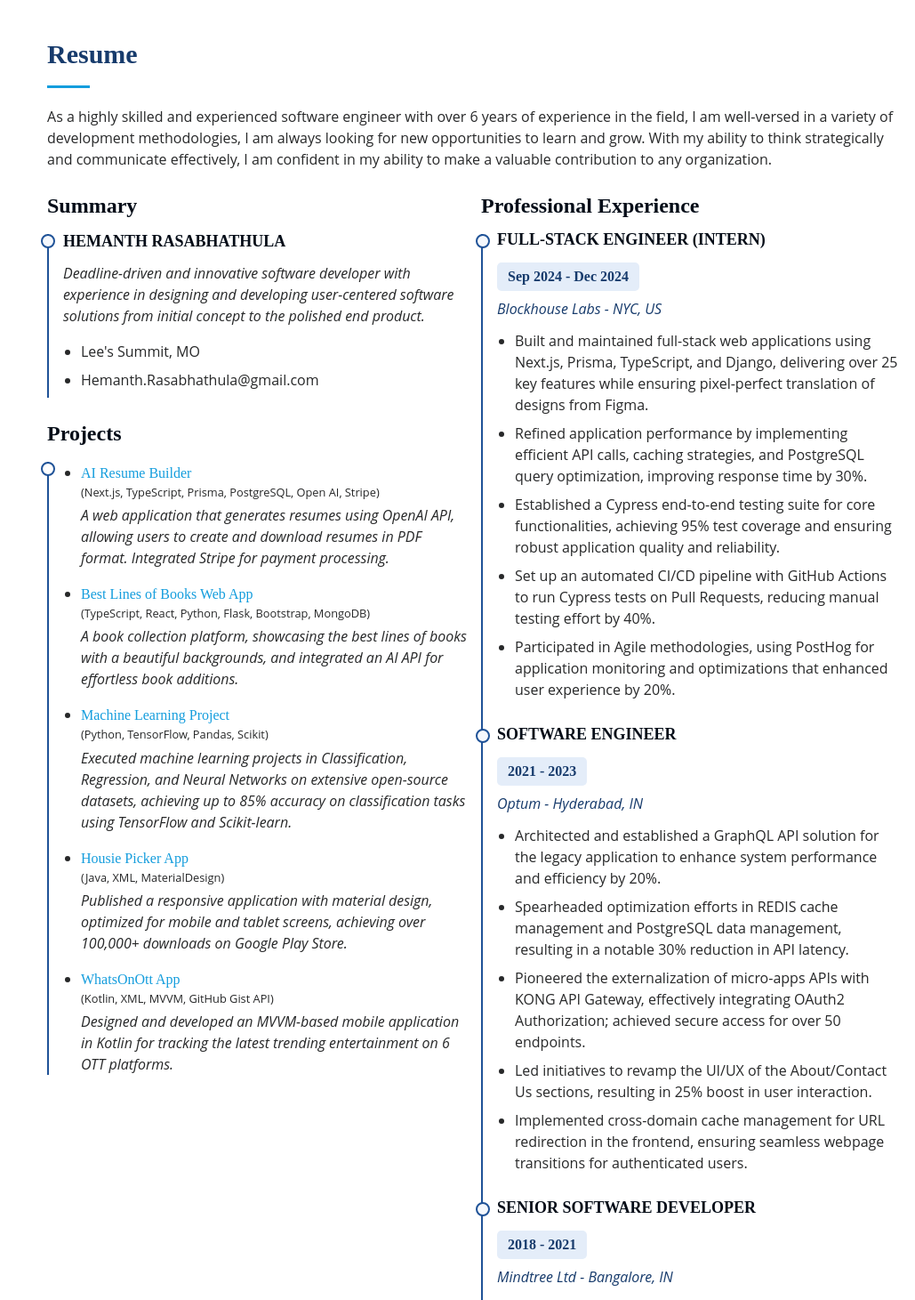
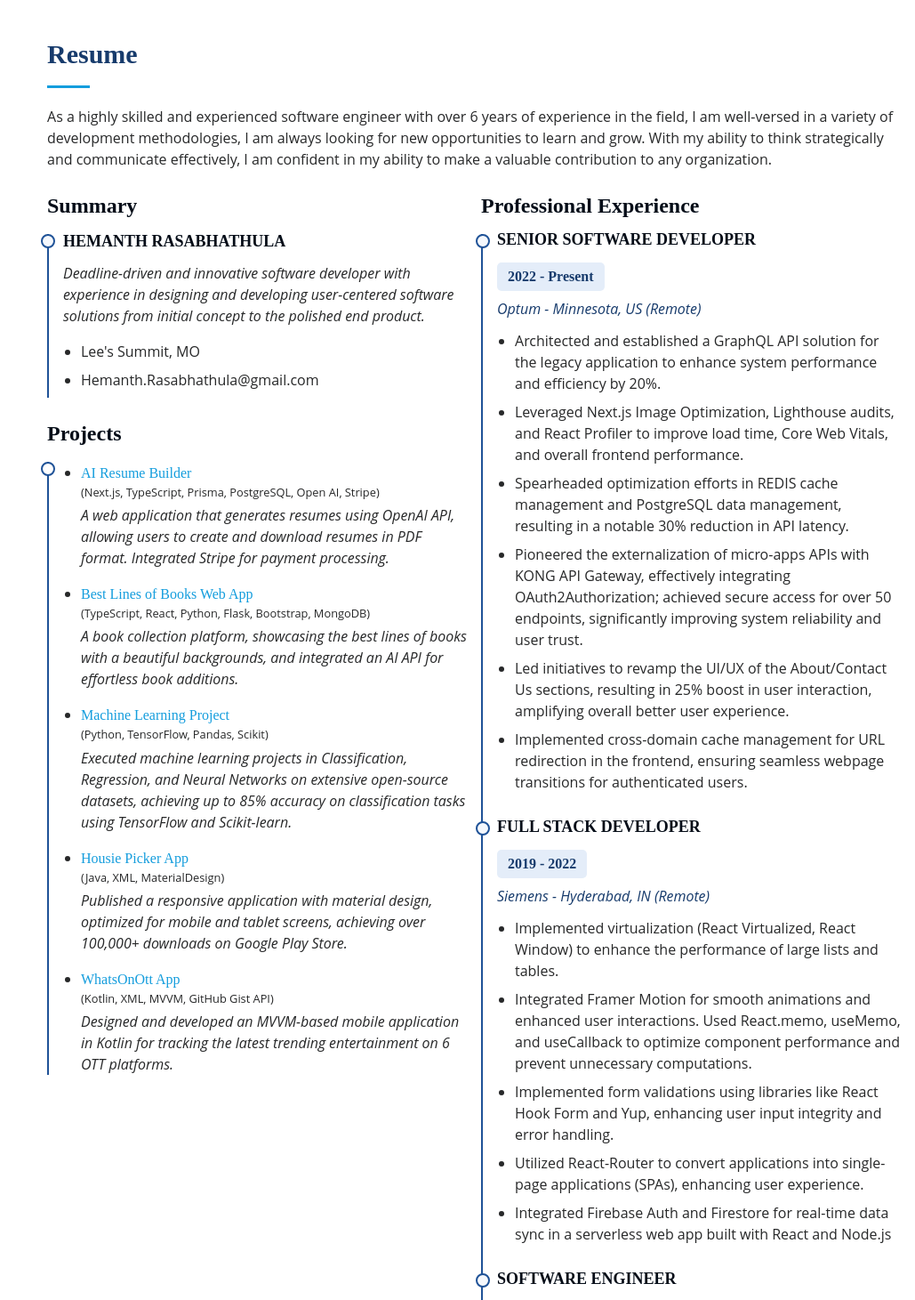
Before and after one commit to hemanthrasabhathula/hemanthrasabhathula.github.io, a React (Vite) app: page / in a window 1280 px wide. Shown: the part 1955-3416 px from the top of the page at 89% size, without its empty margins (251-1280 px from the left). Built offline with nearby package versions, Linux system fonts and the light colour scheme; no server answers; what @lordicon/element would draw is missing.

Commit message:
feat: update professional experience section with new job titles and responsibilities

```diff
--- a/src/pages/About.tsx
+++ b/src/pages/About.tsx
@@ -12,7 +12,7 @@ const About = React.memo(({ className }: ClassNameProps) => {
   const title = SECTION.ABOUT;
   const role = "Software Developer";
   const description =
-    "I am a highly motivated and detail-oriented individual with a passion for technology. I have a strong background in computer science and have been working as a developer since 2018. In my free time, I enjoy reading about cutting-edge technologies, experimenting with new programming languages and building personal projects.";
+    "I am a highly motivated and detail-oriented individual with a passion for technology. I have a strong background in computer science and have been working as a software developer. In my free time, I enjoy reading about cutting-edge technologies, experimenting with new programming languages and building personal projects.";
 
   const dispatch = useDispatch();
   const { ref, inView } = useInView({ threshold: 0.5 });
--- a/src/pages/Resume.tsx
+++ b/src/pages/Resume.tsx
@@ -250,38 +250,17 @@ const ProfessionalExperienceSection = () => {
 
   const jobs = [
     {
-      title: "Full-Stack Engineer (Intern)",
-      companyName: "Blockhouse Labs",
-      companyLink: "https://blockhouse.app/",
-      location: "NYC, US",
-      duration: "Sep 2024 - Dec 2024",
-      responsibilities: [
-        "Built and maintained full-stack web applications using Next.js, Prisma, TypeScript, and Django, delivering over 25 key features while ensuring pixel-perfect translation of designs from Figma.",
-        "Refined application performance by implementing efficient API calls, caching strategies, and PostgreSQL query optimization, improving response time by 30%.",
-        "Established a Cypress end-to-end testing suite for core functionalities, achieving 95% test coverage and ensuring robust application quality and reliability. ",
-        "Set up an automated CI/CD pipeline with GitHub Actions to run Cypress tests on Pull Requests, reducing manual testing effort by 40%.",
-        "Participated in Agile methodologies, using PostHog for application monitoring and optimizations that enhanced user experience by 20%.",
-      ],
-      icon: (
-        <lord-icon
-          src="https://cdn.lordicon.com/mebvgwrs.json"
-          trigger="loop"
-          delay="3000"
-          stroke="bold"
-        />
-      ),
-    },
-    {
-      title: "Software Engineer",
+      title: "Senior Software Developer",
       companyName: "Optum",
       companyLink: "https://www.optum.com",
-      location: "Hyderabad, IN",
-      duration: "2021 - 2023",
+      location: "Minnesota, US (Remote)",
+      duration: "2022 - Present",
       responsibilities: [
         "Architected and established a GraphQL API solution for the legacy application to enhance system performance and efficiency by 20%.",
+        "Leveraged Next.js Image Optimization, Lighthouse audits, and React Profiler to improve load time, Core Web Vitals, and overall frontend performance.",
         "Spearheaded optimization efforts in REDIS cache management and PostgreSQL data management, resulting in a notable 30% reduction in API latency.",
-        "Pioneered the externalization of micro-apps APIs with KONG API Gateway, effectively integrating OAuth2 Authorization; achieved secure access for over 50 endpoints.",
-        "Led initiatives to revamp the UI/UX of the About/Contact Us sections, resulting in 25% boost in user interaction.",
+        "Pioneered the externalization of micro-apps APIs with KONG API Gateway, effectively integrating OAuth2Authorization; achieved secure access for over 50 endpoints, significantly improving system reliability and user trust.",
+        "Led initiatives to revamp the UI/UX of the About/Contact Us sections, resulting in 25% boost in user interaction, amplifying overall better user experience.",
         "Implemented cross-domain cache management for URL redirection in the frontend, ensuring seamless webpage transitions for authenticated users.",
       ],
       icon: (
@@ -295,17 +274,37 @@ const ProfessionalExperienceSection = () => {
       ),
     },
     {
-      title: "Senior Software Developer",
-      companyName: "Mindtree Ltd",
+      title: "Full Stack Developer",
+      companyName: "Siemens",
+      companyLink: "https://www.siemens.com",
+      location: "Hyderabad, IN (Remote)",
+      duration: "2019 - 2022",
+      responsibilities: [
+        "Implemented virtualization (React Virtualized, React Window) to enhance the performance of large lists and tables.",
+        "Integrated Framer Motion for smooth animations and enhanced user interactions. Used React.memo, useMemo, and useCallback to optimize component performance and prevent unnecessary computations.",
+        "Implemented form validations using libraries like React Hook Form and Yup, enhancing user input integrity and error handling.",
+        "Utilized React-Router to convert applications into single-page applications (SPAs), enhancing user experience.",
+        "Integrated Firebase Auth and Firestore for real-time data sync in a serverless web app built with React and Node.js",
+      ],
+      icon: (
+        <lord-icon
+          src="https://cdn.lordicon.com/mebvgwrs.json"
+          trigger="loop"
+          delay="3000"
+          stroke="bold"
+        />
+      ),
+    },
+    {
+      title: "Software Engineer",
+      companyName: "Mindtree",
       companyLink: "https://www.ltimindtree.com/",
       location: "Bangalore, IN",
-      duration: "2018 - 2021",
+      duration: "2016 - 2019",
       responsibilities: [
-        "Delivered an innovative module for seamless SSL RDP connections, boosting remote connectivity efficiency by 40%.",
-        "Resulted in a 30% boost in user engagement and a 25% increase in client satisfaction with well-executed UI/UX designs.",
-        "Managed Red Hat Linux environments, applying Bash scripting to automate system processes and improve task efficiency.",
-        "Developed and implemented complex business logic utilizing Java 8 features across multiple monitoring platforms.",
-        "Optimized data pipelines with Kafka to efficiently handle and validate events triggered across multiple monitoring platforms.",
+        "Integrated third-party libraries such as ngx-bootstrap, Angular Material, and PrimeNG to enrich UI components and speed up development.",
+        "Developed and implemented complex business logic utilizing Java 8 features, such as Streams and Lambda expressions, across multiple monitoring platforms.",
+        "Managed Red Hat Linux environments, applying Bash scripting to automate system processes and improve task efficiency, achieving a 60% increase in operational efficiency.",
       ],
       icon: (
         <lord-icon
@@ -317,6 +316,76 @@ const ProfessionalExperienceSection = () => {
       ),
     },
   ];
+
+  // const jobs = [
+  //   {
+  //     title: "Full-Stack Engineer (Intern)",
+  //     companyName: "Blockhouse Labs",
+  //     companyLink: "https://blockhouse.app/",
+  //     location: "NYC, US",
+  //     duration: "Sep 2024 - Dec 2024",
+  //     responsibilities: [
+  //       "Built and maintained full-stack web applications using Next.js, Prisma, TypeScript, and Django, delivering over 25 key features while ensuring pixel-perfect translation of designs from Figma.",
+  //       "Refined application performance by implementing efficient API calls, caching strategies, and PostgreSQL query optimization, improving response time by 30%.",
+  //       "Established a Cypress end-to-end testing suite for core functionalities, achieving 95% test coverage and ensuring robust application quality and reliability. ",
+  //       "Set up an automated CI/CD pipeline with GitHub Actions to run Cypress tests on Pull Requests, reducing manual testing effort by 40%.",
+  //       "Participated in Agile methodologies, using PostHog for application monitoring and optimizations that enhanced user experience by 20%.",
+  //     ],
+  //     icon: (
+  //       <lord-icon
+  //         src="https://cdn.lordicon.com/mebvgwrs.json"
+  //         trigger="loop"
+  //         delay="3000"
+  //         stroke="bold"
+  //       />
+  //     ),
+  //   },
+  //   {
+  //     title: "Software Engineer",
+  //     companyName: "Optum",
+  //     companyLink: "https://www.optum.com",
+  //     location: "Hyderabad, IN",
+  //     duration: "2021 - 2023",
+  //     responsibilities: [
+  //       "Architected and established a GraphQL API solution for the legacy application to enhance system performance and efficiency by 20%.",
+  //       "Spearheaded optimization efforts in REDIS cache management and PostgreSQL data management, resulting in a notable 30% reduction in API latency.",
+  //       "Pioneered the externalization of micro-apps APIs with KONG API Gateway, effectively integrating OAuth2 Authorization; achieved secure access for over 50 endpoints.",
+  //       "Led initiatives to revamp the UI/UX of the About/Contact Us sections, resulting in 25% boost in user interaction.",
+  //       "Implemented cross-domain cache management for URL redirection in the frontend, ensuring seamless webpage transitions for authenticated users.",
+  //     ],
+  //     icon: (
+  //       <lord-icon
+  //         src="https://cdn.lordicon.com/szoiozyr.json"
+  //         trigger="loop"
+  //         stroke="bold"
+  //         delay="3000"
+  //         colors="primary:#121331,secondary:#4bb3fd,tertiary:#f9c9c0,quaternary:#ad6836,quinary:#4faef9"
+  //       />
+  //     ),
+  //   },
+  //   {
+  //     title: "Senior Software Developer",
+  //     companyName: "Mindtree Ltd",
+  //     companyLink: "https://www.ltimindtree.com/",
+  //     location: "Bangalore, IN",
+  //     duration: "2018 - 2021",
+  //     responsibilities: [
+  //       "Delivered an innovative module for seamless SSL RDP connections, boosting remote connectivity efficiency by 40%.",
+  //       "Resulted in a 30% boost in user engagement and a 25% increase in client satisfaction with well-executed UI/UX designs.",
+  //       "Managed Red Hat Linux environments, applying Bash scripting to automate system processes and improve task efficiency.",
+  //       "Developed and implemented complex business logic utilizing Java 8 features across multiple monitoring platforms.",
+  //       "Optimized data pipelines with Kafka to efficiently handle and validate events triggered across multiple monitoring platforms.",
+  //     ],
+  //     icon: (
+  //       <lord-icon
+  //         src="https://cdn.lordicon.com/mebvgwrs.json"
+  //         trigger="loop"
+  //         delay="3000"
+  //         stroke="bold"
+  //       />
+  //     ),
+  //   },
+  // ];
 
   return (
     <>
```
